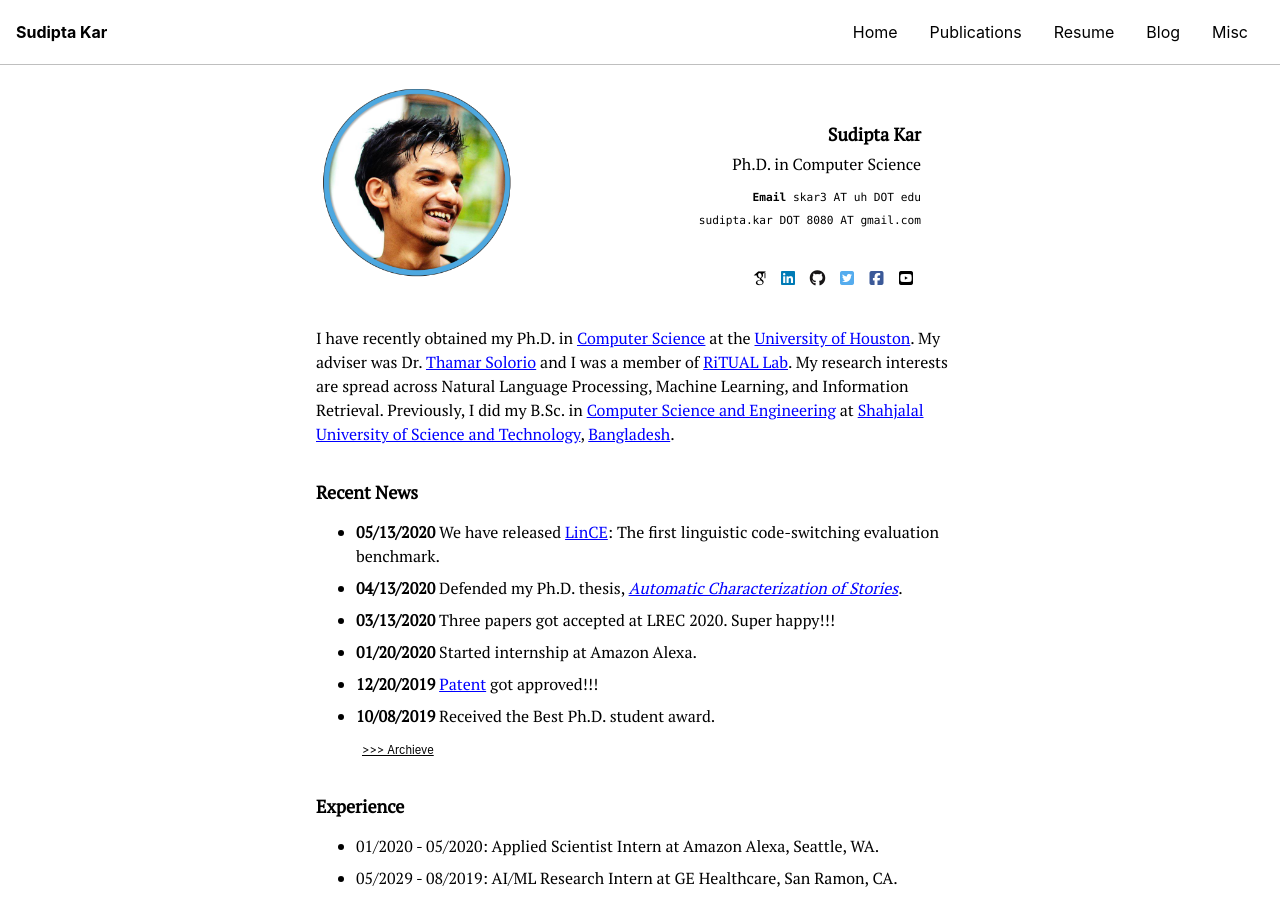
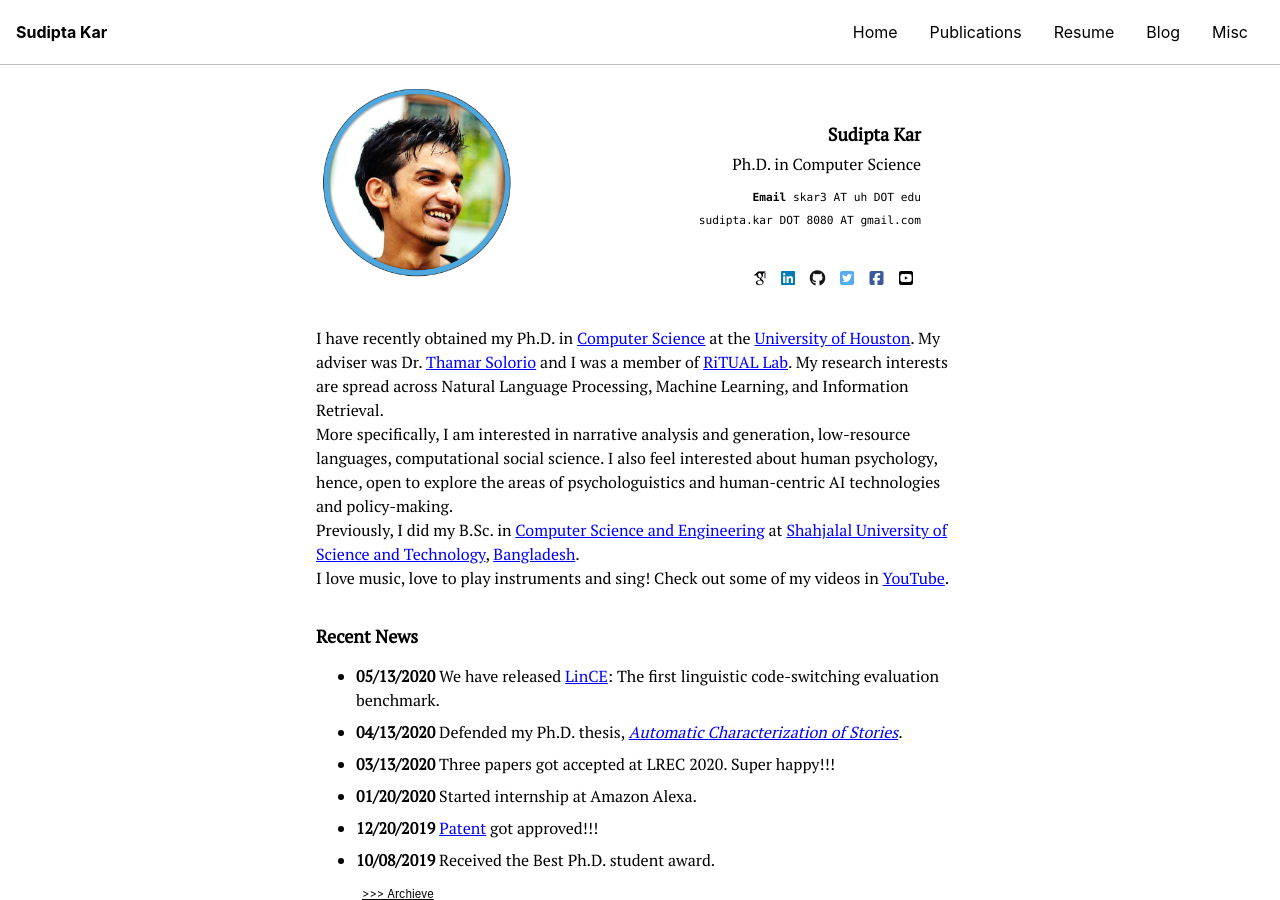
Before and after one commit to cryptexcode/cryptexcode.github.io, a Jekyll site: the page built from index.html, in a window 1280 px wide and 900 px high. Built offline with Jekyll 4.4.1, drawn with Linux system fonts in a browser that asks for light colours; cached includes are drawn as plain includes; nearby versions of some CDN libraries; some web fonts are replaced; the list of posts is cut into pages by our own code.

Commit message:
update intro

```diff
--- a/index.html
+++ b/index.html
@@ -17,8 +17,13 @@ function hide_or_show_news_archieve() {
 <br>
 <div >
 I have recently obtained my Ph.D. in <a href="http://cs.uh.edu" target="_blank">Computer Science</a> at the <a href="http://uh.edu" target="_blank">University of Houston</a>. My adviser was Dr. <a href="http://solorio.uh.edu" target="_blank">Thamar Solorio</a> and I was a member of <a href="http://ritual.uh.edu" target="_blank">RiTUAL Lab</a>.
-My research interests are spread across Natural Language Processing, Machine Learning, and Information Retrieval.
+My research interests are spread across Natural Language Processing, Machine Learning, and Information Retrieval.<br>
+More specifically, I am interested in narrative analysis and generation, low-resource languages, computational social science.
+I also feel interested about human psychology, hence, open to explore the areas of psychologuistics and human-centric AI technologies and policy-making.<br>
+
 Previously, I did my B.Sc. in <a href="https://www.sust.edu/d/cse" target="_blank">Computer Science and Engineering</a> at <a href="http://www.sust.edu" target="_blank">Shahjalal University of Science and Technology</a>, <a href="https://en.wikipedia.org/wiki/Bangladesh" target="_blank">Bangladesh</a>.<br>
+
+I love music, love to play instruments and sing! Check out some of my videos in <a href="https://www.youtube.com/channel/UC40mkFogNXtj50a6GmJNLhQ" target="_blank">YouTube</a>.
 </div>
 
 <h3>Recent News</h3>
@@ -31,7 +36,8 @@ Previously, I did my B.Sc. in <a href="https://www.sust.edu/d/cse" target="_blan
     <li><b>10/08/2019</b> Received the Best Ph.D. student award.</li>
 
     <div id='news_archieve' style="display: none;">
-        <li><b>11/19/2018</b> My research got featured in NSM.</li>
+        <li><b>11/19/2018</b> A report on my work was telecasted in <a href="https://www.youtube.com/watch?v=Ks9DxJ3t6_M&list=LL40mkFogNXtj50a6GmJNLhQ&index=42&t=0s" target="_blank">KHOU News</a>.</li>
+        <li><b>11/19/2018</b> My research got featured in <a href="https://uh.edu/nsm/news-events/stories/2018/1116-perfect-movie.php" target="_blank">NSM</a>.</li>
     </div>
     <button class="button0" onclick="hide_or_show_news_archieve()">>>> Archieve</button>
 </ul>
@@ -45,8 +51,8 @@ Previously, I did my B.Sc. in <a href="https://www.sust.edu/d/cse" target="_blan
 
     <li>05/2018 - 09/2018: Deep Learning Engineering Intern at Intel AI, San Diego, CA.</li>
 
-    <li>06/2013 – 06/2015: Researcher and developer at <a href="www.pipilika.com" target="_blank">Pipilika</a> search engine.</br>
-    It is the first Bengali search engine in Bangladesh. My major contribution in Pipilika is <a href="www.news.pipilika.com" target="_blank">Pipilika Top News</a>, an automated news search engine that can identify trending/breaking/important news of current time and aggregate all other similar news from different sources.</li>
+    <li>06/2013 – 06/2015: Researcher and developer at <a href="http://www.pipilika.com" target="_blank">Pipilika</a> search engine.</br>
+    It is the first Bengali search engine in Bangladesh. My major contribution in Pipilika is <a href="http://www.news.pipilika.com" target="_blank">Pipilika Top News</a>, an automated news search engine that can identify trending/breaking/important news of current time and aggregate all other similar news from different sources.</li>
 
     <li>2012 – 2015: Freelance game developer at Upwork.</li>
 
```
